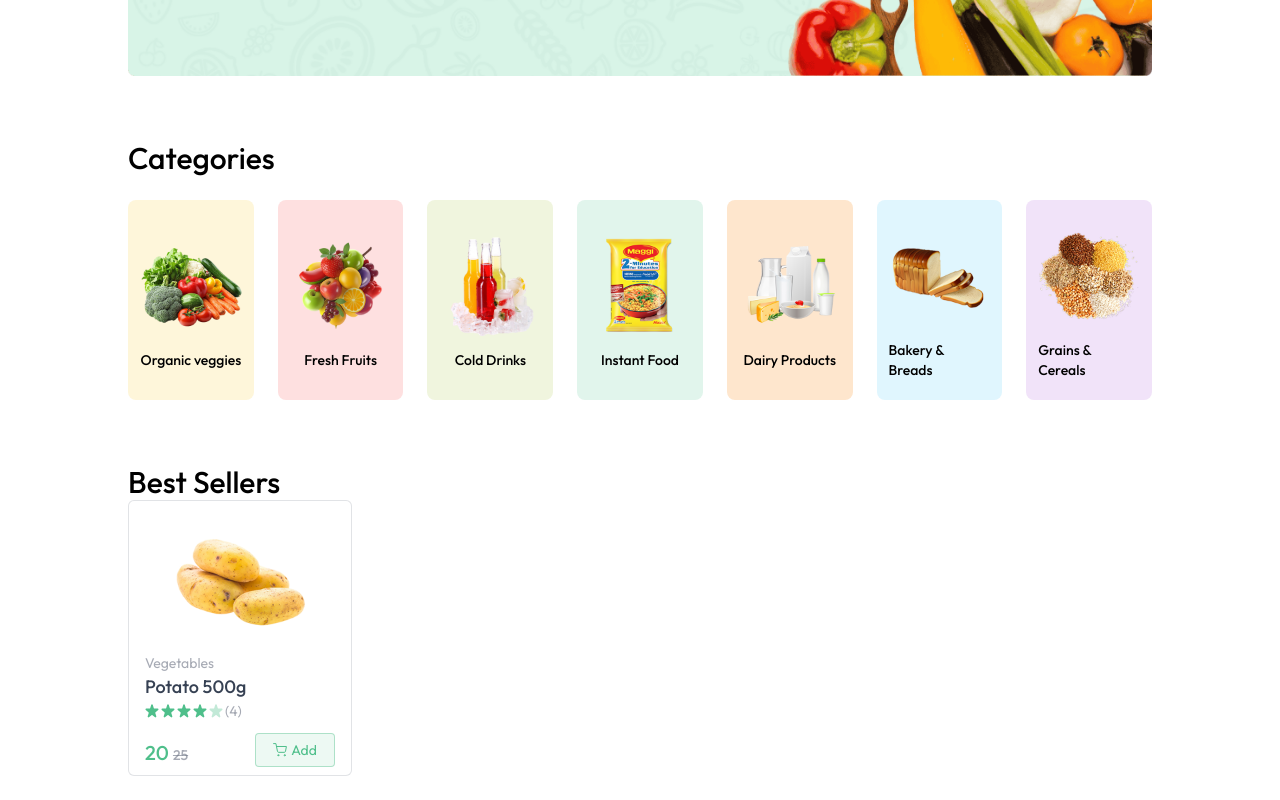
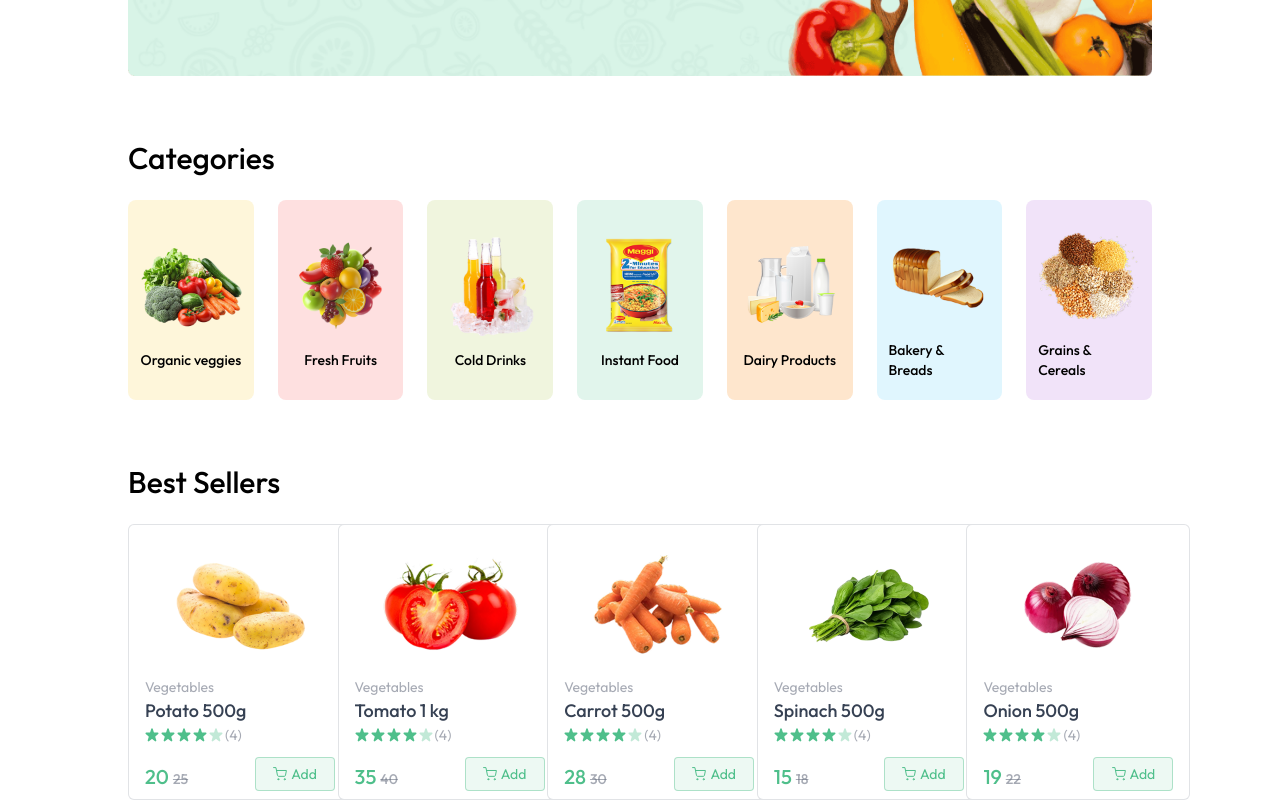
Before and after one commit to VishvBalar/GoCart-Your-Online-Vegetable-Store, a React (Vite) app in the folder client/: page / in a window 1280 px wide. Shown: the part 404-1204 px from the top of the page. Before the commit the page ends 1180 px from the top, so only its background shows below. Built offline with nearby package versions, Linux system fonts and the light colour scheme.

Commit message:
Day-5 Improve Best Seller Section

```diff
--- a/client/src/components/BestSeller.jsx
+++ b/client/src/components/BestSeller.jsx
@@ -7,8 +7,11 @@ function BestSeller() {
   return (
     <div className='mt-16'>
         <p className='text-2xl md:text-3xl font-medium'>Best Sellers</p>
-        <div>
-             <ProductCard product={products[0]}/>
+        <div className='grid grid-cols-2 sm:grid-cols-3 md:grid-cols-4 gap-3 md:gap-6 lg:grid-cols-5 mt-6'>
+          {products.filter((product) => product.inStock).slice(0,5).map((product, index) => (
+              <ProductCard key={index} product={product}/>
+          ))}
+
         </div>
     </div>
   )
--- a/client/src/components/ProductCard.jsx
+++ b/client/src/components/ProductCard.jsx
@@ -39,7 +39,7 @@ const ProductCard = ({product}) => {
                                     -
                                 </button>
                                 <span className="w-5 text-center">{cartItems[product._id]}</span>
-                                <button onClick={() => setCount((prev) => prev + 1)} className="cursor-pointer text-md px-2 h-full" >
+                                <button onClick={() => {addToCart(product._id)}} className="cursor-pointer text-md px-2 h-full" >
                                     +
                                 </button>
                             </div>
```
